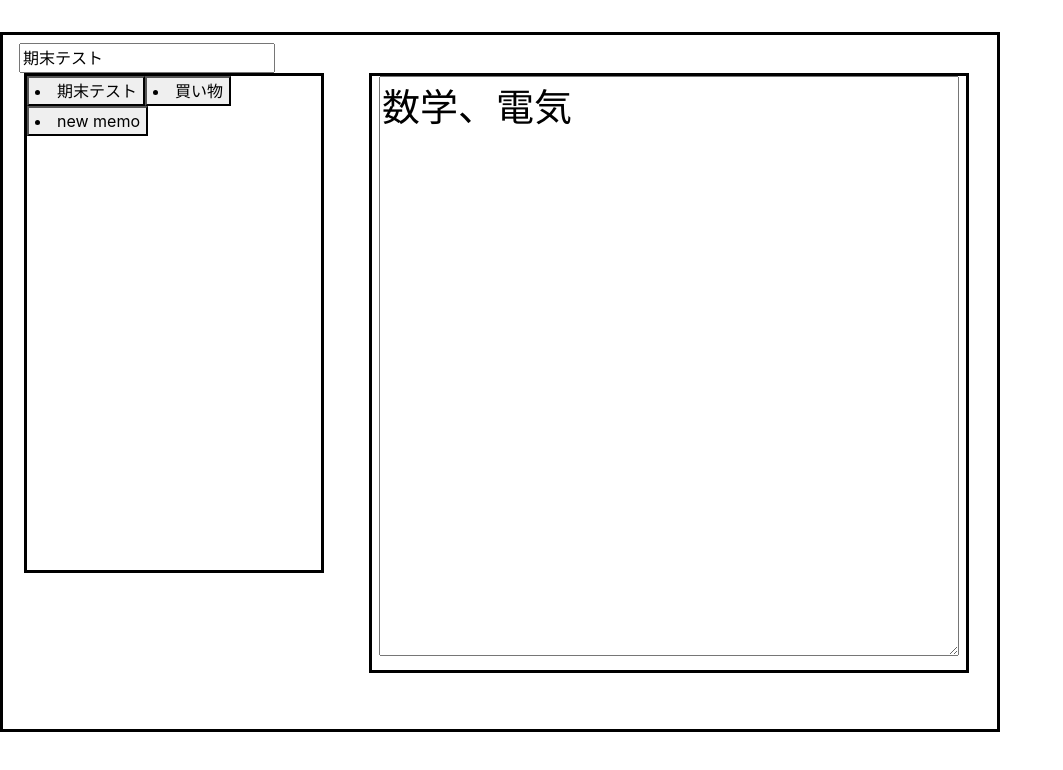
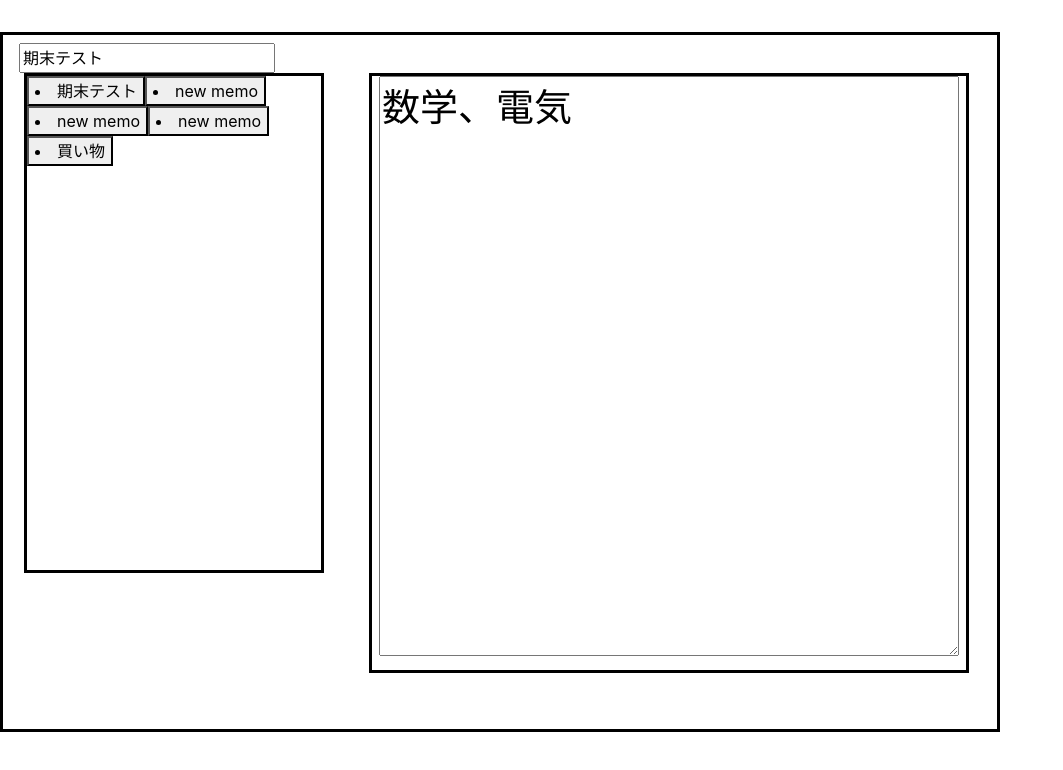
Before and after one commit to sausukei/memoApp, a React (Create React App) app: page / in a window 1280 px wide. Shown: the top 770 px of the page, without its empty margins (0-1063 px from the left). Built offline with nearby package versions, Linux system fonts and the light colour scheme.

Commit message:
add memo

```diff
--- a/src/components/firstStorage.js
+++ b/src/components/firstStorage.js
@@ -1,6 +1,6 @@
 
 const firstStorage = ()=>{
-    const contents = [{"title":"new memo","content":"contents was loaded"},{"title":"買い物","content":"にんじん、ジャガイモ、玉ねぎ"},{"title":"期末テスト","content":"数学、電気"}]
+    const contents = [{"title":"new memo","content":"contents was loaded"},{"title":"買い物","content":"にんじん、ジャガイモ、玉ねぎ"},{"title":"期末テスト","content":"数学、電気"},{"title":"new memo","content":""},{"title":"new memo", "content":""}]
     if(!localStorage.getItem(0)){
         let i = 0;
         for (i=0;i<contents.length;i++){
@@ -8,6 +8,7 @@ const firstStorage = ()=>{
         }
     }else{
         console.log("storage has value")
+        localStorage.clear()
     }
 }
 
```
